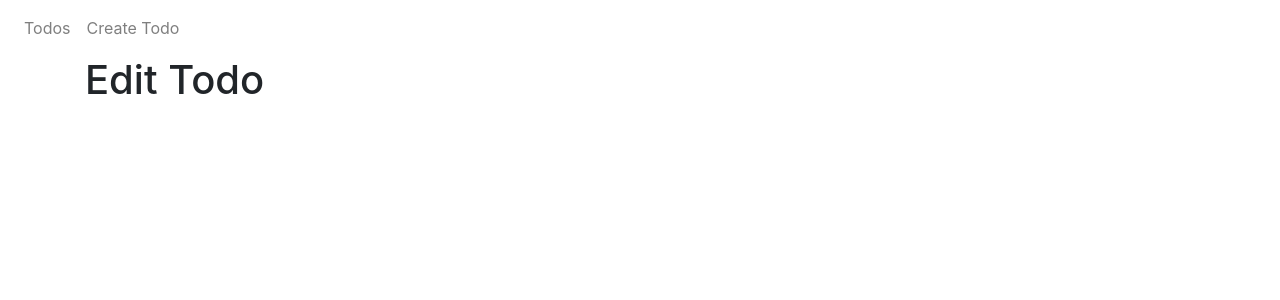
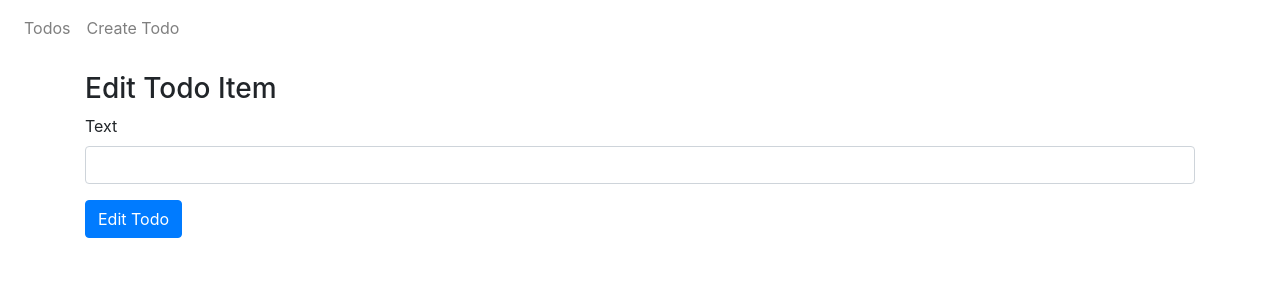
Before and after one commit to CharlesIvia/mern-notes, a React (Create React App) app: page /edit/1 in a window 1280 px wide. Shown: the top 300 px of the page. Built offline with nearby package versions, Linux system fonts and the light colour scheme.

Commit message:
Refactored EditTodo component

```diff
--- a/src/EditTodo.js
+++ b/src/EditTodo.js
@@ -1,11 +1,16 @@
-import React from "react";
+import React, { useState, useEffect } from "react";
+import TodoForm from "./TodoForm";
 
-const Edit = () => {
-  return (
-    <div className="container">
-      <h1>Edit Todo</h1>
-    </div>
-  );
+const EditTodo = () => {
+  const [todo, setTodo] = useState();
+
+  useEffect(() => {
+    setTodo({
+      text: "foo",
+    });
+  }, []);
+
+  return todo ? <TodoForm /> : <div>Loading</div>;
 };
 
-export default Edit;
+export default EditTodo;
```
